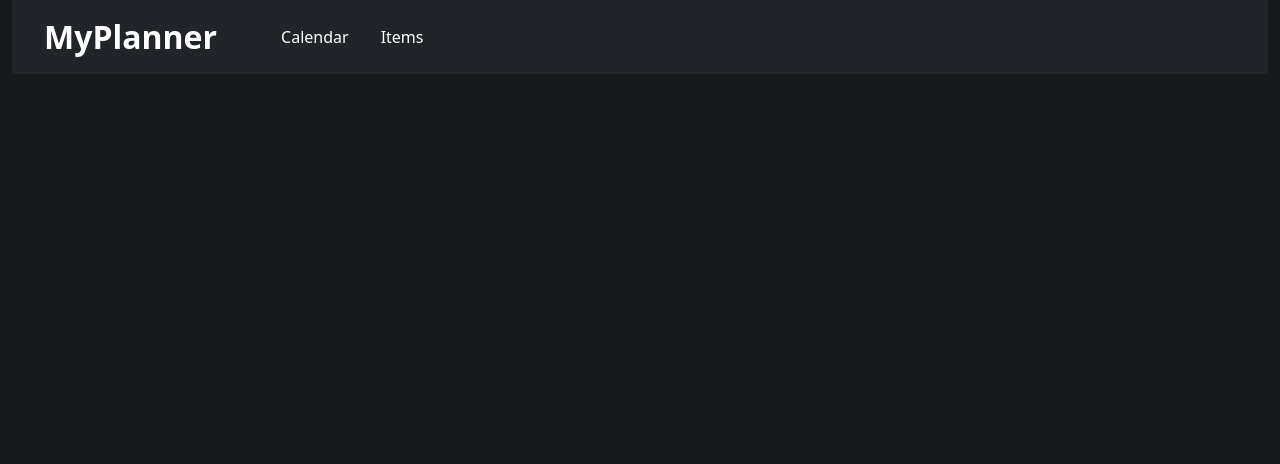
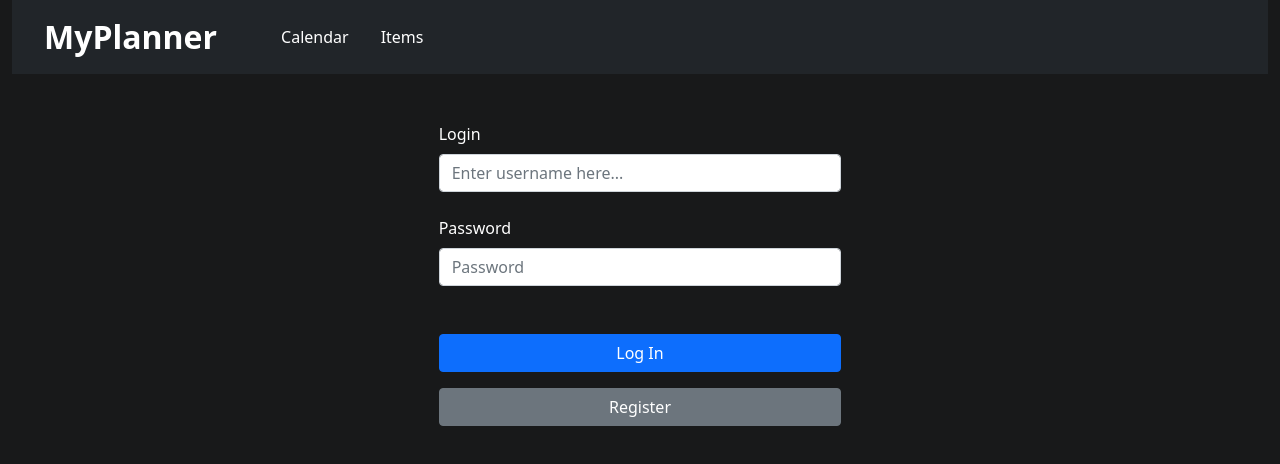
Before and after one commit to mmashh/myplanner, a React (Create React App) app in the folder myplanner/client/: page /login in a window 1280 px wide. Shown: the top 464 px of the page. Built offline with nearby package versions, Linux system fonts and the light colour scheme.

Commit message:
Add login view; add login redirects

```diff
--- a/myplanner/client/src/App.js
+++ b/myplanner/client/src/App.js
@@ -1,10 +1,12 @@
-import React from 'react';
+import React, { useState } from 'react';
 import Items from './Items.js';
+import Login from './Login.js';
 import {
   BrowserRouter as Router,
   Route,
   Routes,
-  Link
+  Link,
+  Navigate
 } from 'react-router-dom';
 import {
   Container,
@@ -15,6 +17,39 @@ import {
 } from 'react-bootstrap';
 
 function App() {
+
+  let [accessKey,setAccessKey] = useState();
+
+  const isLoggedIn = function() {
+    return true;
+    // return accessKey !== undefined
+  }
+
+  const NavbarOptions = function() {
+    if (isLoggedIn()) {
+      return (
+        <>
+          <Nav.Item>
+            <Link to="/calendar" className="app-navbar-link">Calendar</Link>
+          </Nav.Item>
+          <Nav.Item>
+            <Link to="/items" className="app-navbar-link">Items</Link>
+          </Nav.Item>
+        </>
+      );
+    } else {
+      return (
+        <Nav.Item>
+          <Link to="/login" className="app-navbar-link">Log In</Link>
+        </Nav.Item>
+      )
+    }
+  }
+
+  const redirectIfNoUser = function(element) {
+    return (!isLoggedIn()) ? <Navigate to="/login"/> :  element;
+  }
+
   return (
     <Router>
       <Container id="app-container">
@@ -26,20 +61,19 @@ function App() {
                 </Navbar.Brand>
                 <Navbar.Toggle aria-controls="app-navbar-toggle" />
                 <Navbar.Collapse id="app-navbar-toggle">
-                  <Nav.Item>
-                    <Link to="/calendar" className="app-navbar-link">Calendar</Link>
-                  </Nav.Item>
-                  <Nav.Item>
-                    <Link to="/items" className="app-navbar-link">Items</Link>
-                  </Nav.Item>
+                  {NavbarOptions()}
                 </Navbar.Collapse>
               </Navbar>
             </Col>
           </Row>
           <Row md={9}>
             <Routes>
-              <Route path="/items" element={<Items/>}/>
-              <Route path="/calendar" element={<div>calendar</div>}/> {/* TODO */}
+              <Route exact path="/" element={redirectIfNoUser(<div>Calendar - WIP</div>)}/>
+              {/* <Route path="/login" element={isLoggedIn() ? <Navigate to="/calendar"/> : <Login/>}/> */}
+              <Route path="/login" element={<Login/>}/>
+              <Route path="/items" element={redirectIfNoUser(<Items/>)}/>
+              <Route path="/calendar" element={redirectIfNoUser(<div>calendar</div>)}/>
+              <Route path="/*" element={redirectIfNoUser(<div>calendar</div>)}/>
             </Routes>
           </Row>
       </Container>
--- /dev/null
+++ b/myplanner/client/src/Login.js
@@ -0,0 +1,69 @@
+import React, { useState } from 'react';
+import {
+  Container,
+  Row,
+  Col,
+  Form,
+  Button
+} from 'react-bootstrap';
+import createUtilityClassName from 'react-bootstrap/esm/createUtilityClasses';
+
+function Login() {
+
+  let [user,setUser] = useState({
+    username: '',
+    password: ''
+  });
+
+  //Ref: https://stackoverflow.com/a/61243124
+  const handleFormChange = function(e){
+    const {name,value} = e.target
+    setUser(function(prevState){
+      return {
+        ...prevState,
+        [name]: value
+      }
+    });
+  }
+
+
+  return (
+    <Container fluid>
+      <Row md={12} className="vh-100">
+        <Col md={4} className="mx-auto my-5">
+          <Form>
+            <Form.Group className="mb-4">
+              <Form.Label>Login</Form.Label>
+              <Form.Control
+                id="username"
+                name="username"
+                type="text"
+                placeholder="Enter username here..."
+                value={user.username}
+                onChange={handleFormChange}/>
+            </Form.Group>
+            <Form.Group className="mb-5">
+              <Form.Label>Password</Form.Label>
+              <Form.Control
+                id="password"
+                name="password"
+                type="password"
+                placeholder="Password"
+                value={user.password}
+                onChange={handleFormChange}/>
+            </Form.Group>
+            <Form.Group className="d-grid gap-3 mb-4">
+              <Button variant="primary">Log In</Button>
+              <Button variant="secondary">Register</Button>
+            </Form.Group>
+          </Form>
+        </Col>
+      </Row>
+    </Container>
+  );
+}
+
+
+
+
+export default Login;
```
